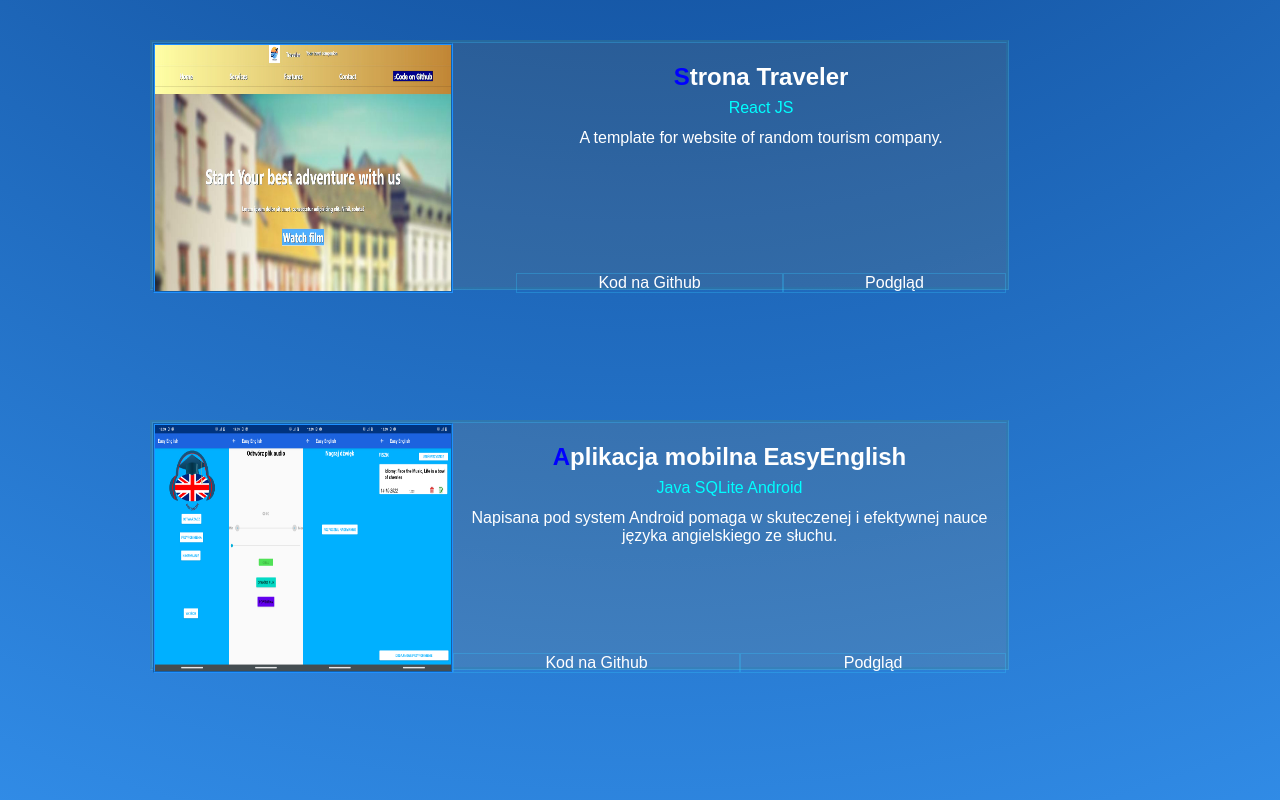
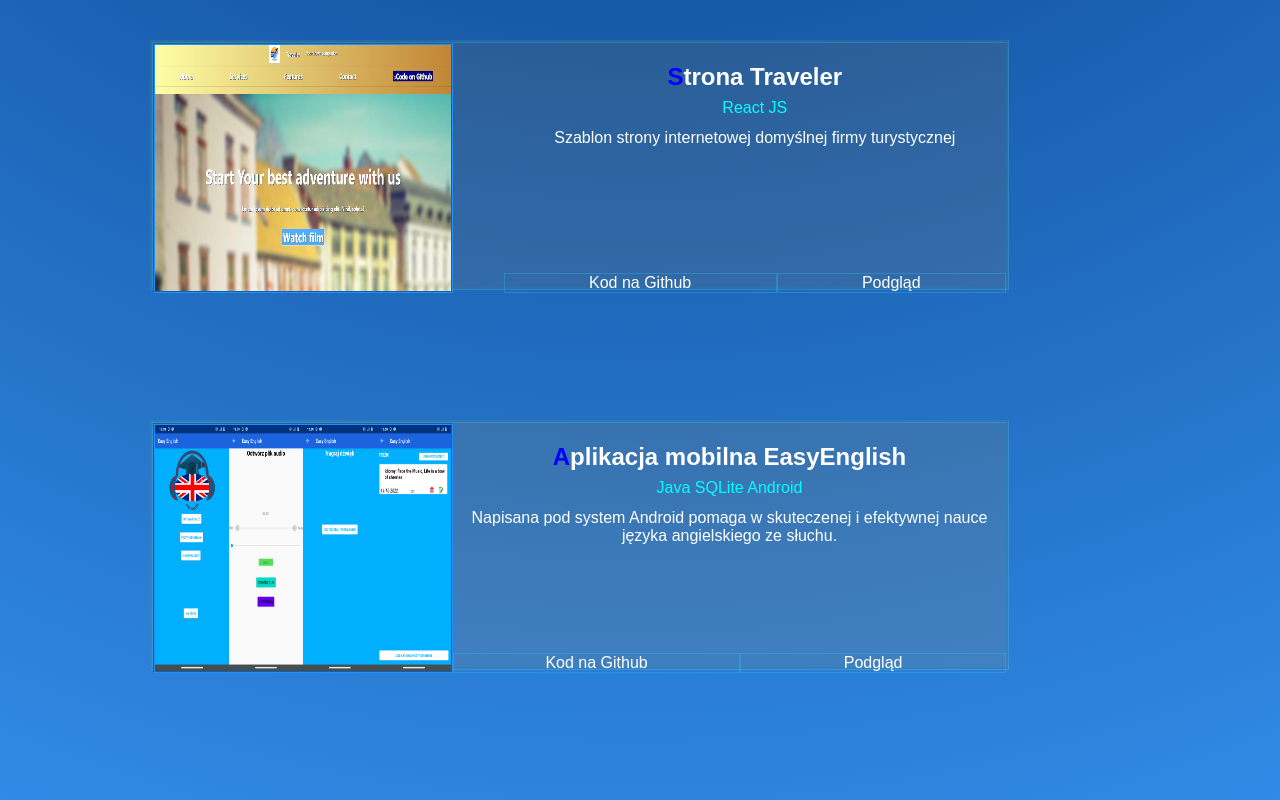
Before and after one commit to MarcinCzernek/MarcinC_portfolio, a React (Create React App) app: page / in a window 1280 px wide. Shown: the part 2432-3232 px from the top of the page. Built offline with nearby package versions, Linux system fonts and the light colour scheme.

Commit message:
Travel site preview now works

```diff
--- a/src/App.js
+++ b/src/App.js
@@ -95,10 +95,10 @@ function App() {
         </div>
         <div className="app">
           <h2 className="app_header">Strona Traveler</h2>
-          <p className="app_desc">A template for website of random tourism company.</p>
+          <p className="app_desc">Szablon strony internetowej domyślnej firmy turystycznej</p>
           <p className="app_tech">React JS</p>
           <img className="app_img" src={Traveler} alt="example" width="300px" height="250px"/>
-            <a className="app_link_live" href="traveler-website.vercel.app">Podgląd</a>
+            <a className="app_link_live" href="https://traveler-website.vercel.app/">Podgląd</a>
             <a className="app_link_git" href="https://github.com/MarcinCzernek/traveler_website">Kod na Github</a>
         </div>
         <div className="app">
```
